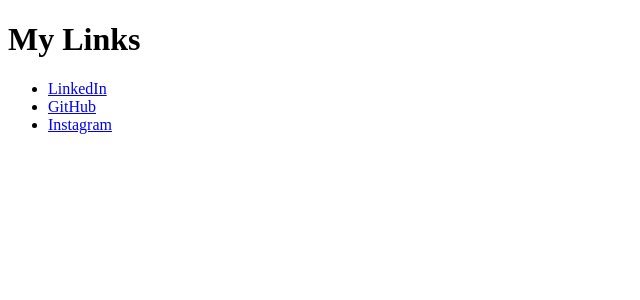
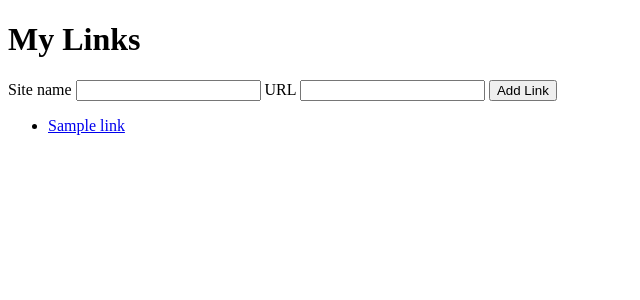
Before and after one commit to beeyen/my-linkin-bio, a Flask app: template templates/index.html in a window 1280 px wide. Shown: the part 26-326 px from the top of the page, without its empty margins (0-640 px from the left). Run offline with Flask 3, Linux system fonts and the light colour scheme; the template is opened without the code that fills it: most values are stand-ins (such as "Sample title", 1, 10 or a date in 2020).

Commit message:
Add form and display dynamic lists

```diff
--- a/app.py
+++ b/app.py
@@ -1,11 +1,22 @@
-from flask import Flask, render_template
+from flask import Flask, redirect, render_template, request, url_for
 
 app = Flask(__name__)
+links = []
 
 
 @app.route("/")
 def home():
-    return render_template("index.html")
+    sorted_links = sorted(links, key=lambda link: link["name"].lower())
+    return render_template("index.html", links=sorted_links)
+
+
+@app.post("/add")
+def add_link():
+    links.append({
+        "name": request.form["name"],
+        "url": request.form["url"],
+    })
+    return redirect(url_for("home"))
 
 
 @app.route("/about")
--- a/templates/index.html
+++ b/templates/index.html
@@ -11,10 +11,22 @@
     </nav>
     <main>
       <h1>My Links</h1>
+      <form action="{{ url_for('add_link') }}" method="post">
+        <label for="name">Site name</label>
+        <input id="name" name="name" type="text" required />
+
+        <label for="url">URL</label>
+        <input id="url" name="url" type="url" required />
+
+        <button type="submit">Add Link</button>
+      </form>
+
       <ul>
-        <li><a href="https://www.linkedin.com/" target="_blank" rel="noopener noreferrer">LinkedIn</a></li>
-        <li><a href="https://github.com/" target="_blank" rel="noopener noreferrer">GitHub</a></li>
-        <li><a href="https://www.instagram.com/" target="_blank" rel="noopener noreferrer">Instagram</a></li>
+        {% for link in links %}
+          <li>
+            <a href="{{ link.url }}" target="_blank" rel="noopener noreferrer">{{ link.name }}</a>
+          </li>
+        {% endfor %}
       </ul>
     </main>
   </body>
```
